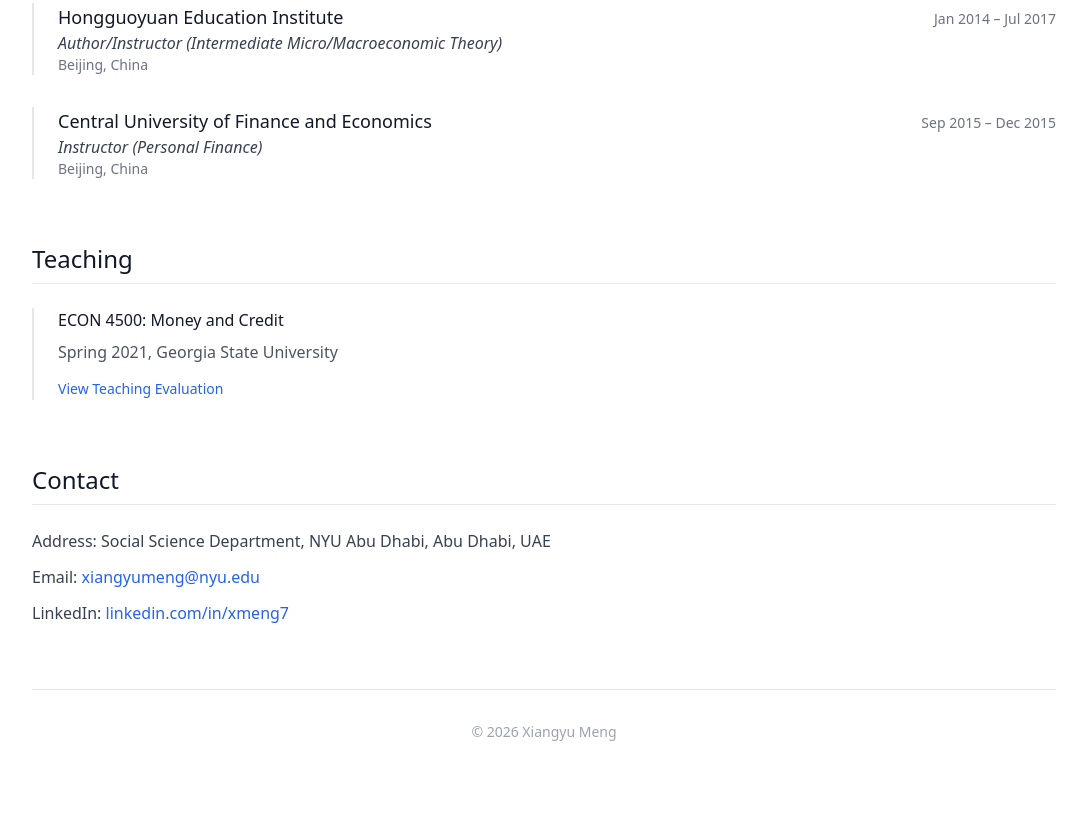
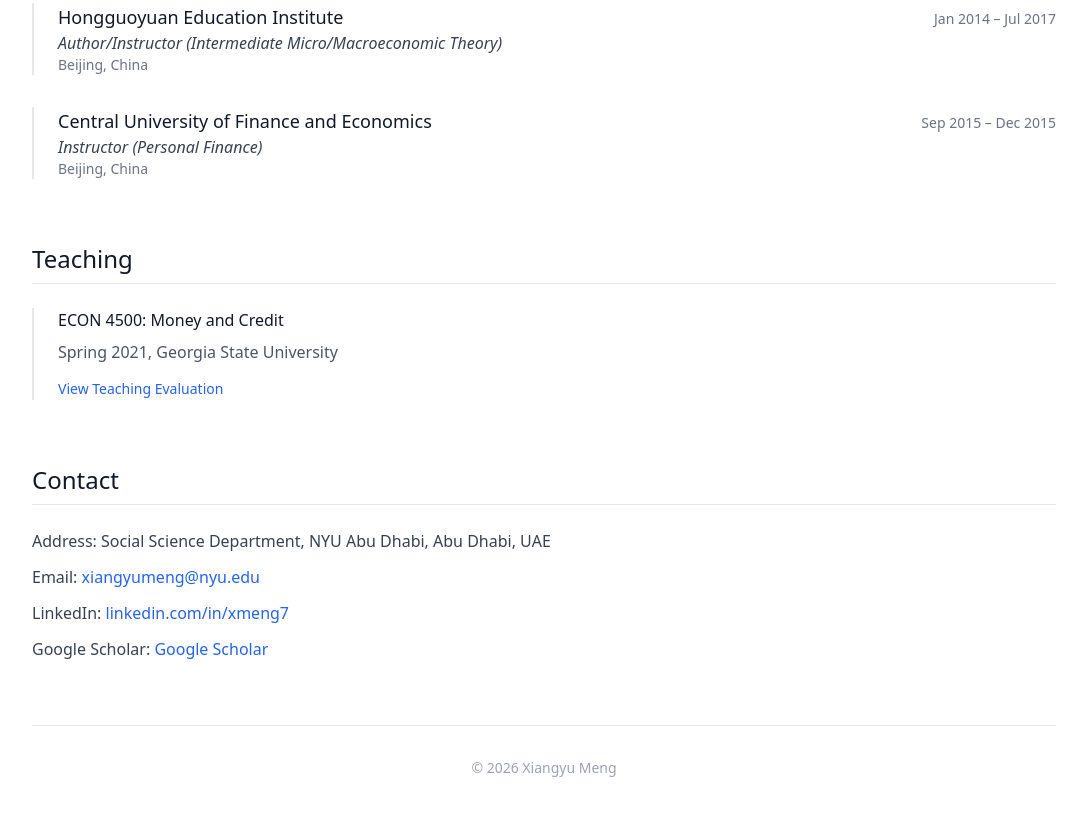
Before and after one commit to xmeng7/xmeng7.github.io, a plain HTML site: page index.html in a window 1280 px wide. Shown: the part 1705-2521 px from the top of the page, without its empty margins (96-1183 px from the left). Before the commit the page ends 2495 px from the top, so only its background shows below. Drawn offline with nearby package versions, Linux system fonts and the light colour scheme.

Commit message:
Update index.html

```diff
--- a/index.html
+++ b/index.html
@@ -174,6 +174,10 @@
                         <span class="font-medium">LinkedIn:</span>
                         <a href="http://www.linkedin.com/in/xmeng7" class="text-blue-600 hover:underline" target="_blank">linkedin.com/in/xmeng7</a>
                     </p>
+                    <p>
+                        <span class="font-medium">Google Scholar:</span>
+                        <a href="https://scholar.google.com/citations?view_op=list_works&hl=en&hl=en&user=JWmmzT8AAAAJ" class="text-blue-600 hover:underline" target="_blank">Google Scholar</a>
+                    </p>
                 </div>
             </section>
 
```
